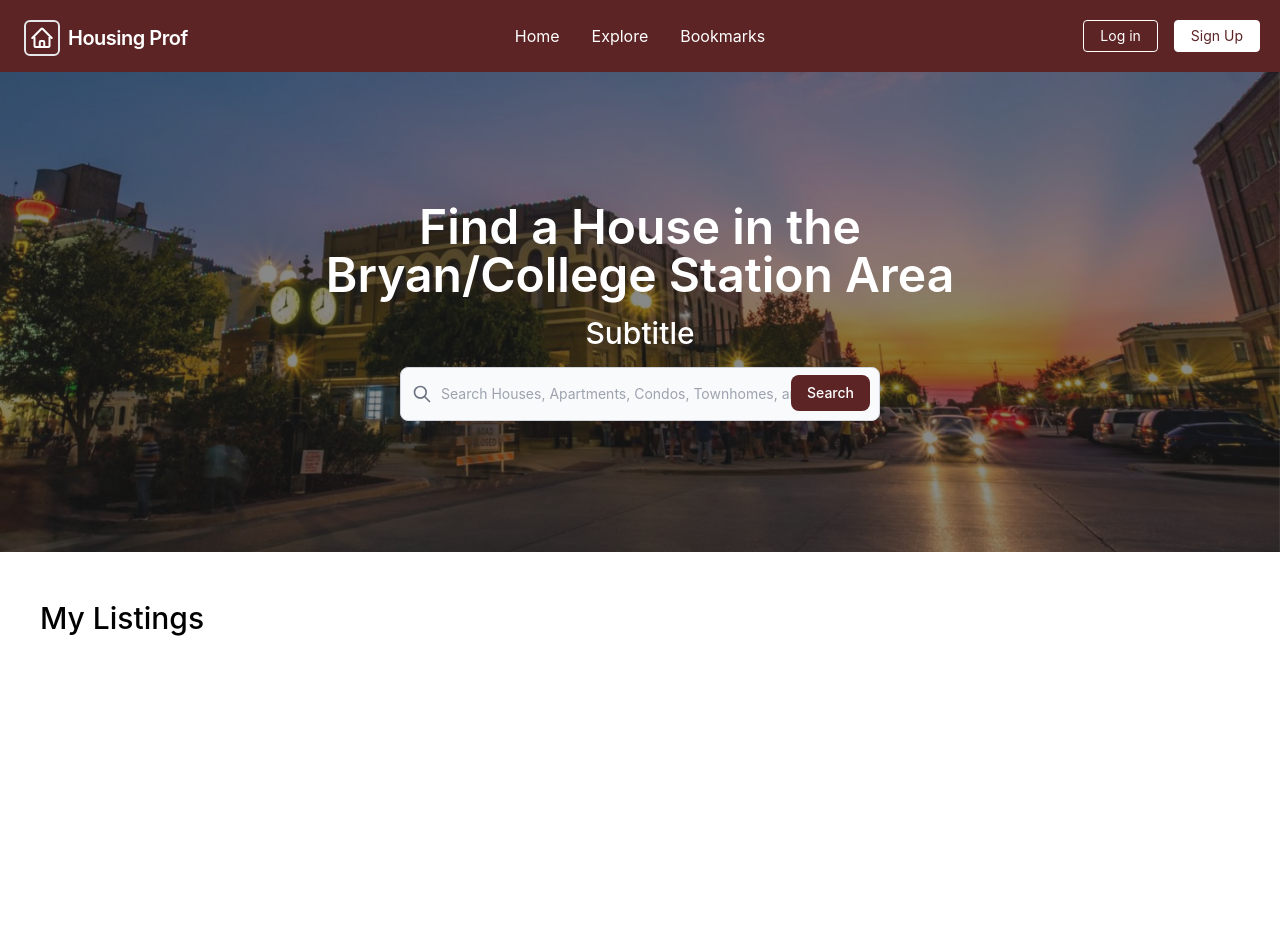
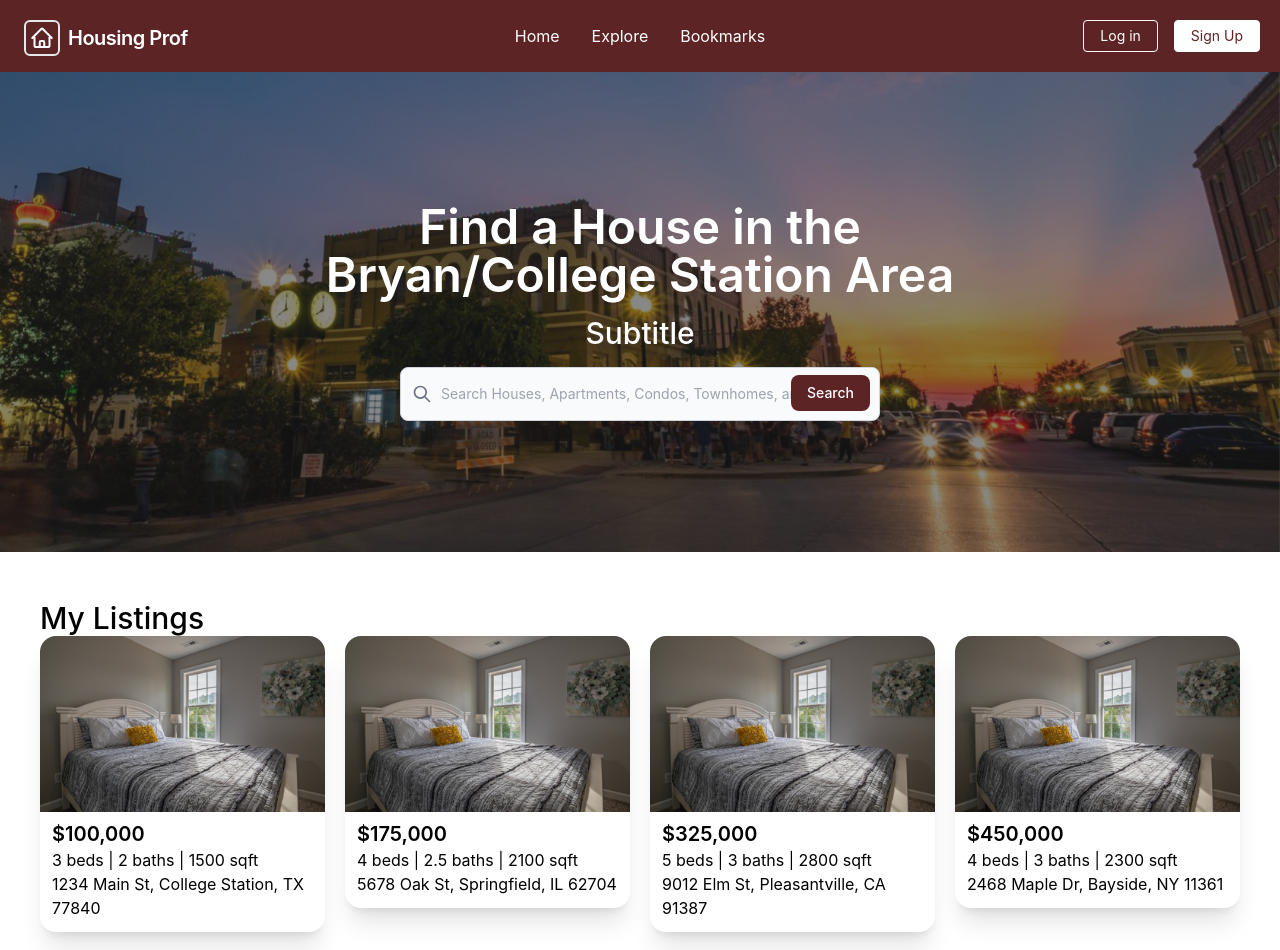
Before and after one commit to aggie-coding-club/housing-prof, a Next.js app in the folder front/: page / in a window 1280 px wide. Shown: the top 950 px of the page. Built offline with nearby package versions, Linux system fonts and the light colour scheme.

Commit message:
Started Footer

```diff
--- a/front/components/Collapse.js
+++ b/front/components/Collapse.js
@@ -78,8 +78,8 @@ const Collapse = ({ isOpen, children }) => {
 			aria-hidden={!isOpen}
 			style={inlineStyle}
 			className={`${
-				isOpen ? 'border' : 'border-white'
-			} flex-col px-2 py-0.5 shadow-lg rounded-md transition-all ease mt-2 text-black overflow-hidden duration-300`}
+				isOpen ? 'border shadow-lg' : 'border-white'
+			} flex-col px-2 py-2 rounded-md transition-all ease mt-2 text-black overflow-hidden duration-300`}
 		>
 			{children}
 		</div>
--- /dev/null
+++ b/front/components/Footer.js
@@ -0,0 +1,59 @@
+const Footer = () => {
+	return (
+		<>
+			<nav
+				className={`flex items-center justify-between flex-wrap bg-maroon-700 text-white p-6 lg:pb-6`}
+			>
+				<div className="flex items-center flex-shrink-0 text-white hover:text-gray-300 hover:border-gray-300 mr-6 cursor-pointer top-5 absolute">
+					<div className="w-9 h-9 mr-2 border-2 border-inherit rounded-md flex justify-center items-center transition"></div>
+					<span className="font-semibold text-xl tracking-tight transition">
+						Housing Prof
+					</span>
+				</div>
+				<div className="block lg:hidden ml-auto">
+					<button className="flex items-center px-3 py-2 border rounded text-inherit border-inherit hover:text-gray-300 hover:border-gray-300 transition">
+						<svg
+							className="fill-current h-3 w-3"
+							viewBox="0 0 20 20"
+							xmlns="http://www.w3.org/2000/svg"
+						>
+							<title>Menu</title>
+							<path d="M0 3h20v2H0V3zm0 6h20v2H0V9zm0 6h20v2H0v-2z" />
+						</svg>
+					</button>
+				</div>
+				<div
+					className={`w-full block flex-grow lg:flex lg:items-center lg:justify-center lg:w-auto`}
+				>
+					<div className="text-md lg:flex lg:items-center lg:justify-center">
+						<a className="block mt-4 lg:inline-block lg:mt-0 text-inherit cursor-pointer hover:text-gray-300 mr-8 transition">
+							Home
+						</a>
+						<a className="block mt-4 lg:inline-block lg:mt-0 text-inherit cursor-pointer hover:text-gray-300 mr-8 transition">
+							Explore
+						</a>
+						<a className="block mt-4 lg:inline-block lg:mt-0 text-inherit cursor-pointer hover:text-gray-300 transition">
+							Bookmarks
+						</a>
+						<div className="absolute left-5 lg:right-5 lg:left-auto">
+							<a
+								href="#"
+								className="inline-block text-sm px-4 py-2 leading-none border rounded text-white border-white hover:border-transparent hover:text-maroon-700 hover:bg-white mt-4 mr-4 lg:mt-0 transition"
+							>
+								Log in
+							</a>
+							<a
+								href="#"
+								className="inline-block text-sm px-4 py-2 leading-none border rounded text-maroon-700 border-white bg-white hover:bg-gray-300 mt-4 lg:mt-0 transition"
+							>
+								Sign Up
+							</a>
+						</div>
+					</div>
+				</div>
+			</nav>
+		</>
+	);
+};
+
+export default Footer;
--- a/front/pages/_app.js
+++ b/front/pages/_app.js
@@ -1,7 +1,7 @@
 import '@/styles/globals.css';
 import { ThemeProvider } from 'next-themes';
 import NavBar from '../components/NavBar';
-import ThemeToggle from '../components/ThemeToggle';
+import Footer from '../components/Footer';
 
 export default function App({ Component, pageProps }) {
 	return (
@@ -9,7 +9,6 @@ export default function App({ Component, pageProps }) {
 			<ThemeProvider>
 				<NavBar />
 				<Component {...pageProps} />
-				<ThemeToggle />
 			</ThemeProvider>
 		</>
 	);
--- a/front/pages/index.js
+++ b/front/pages/index.js
@@ -1,6 +1,7 @@
 // Home Page
 import SearchBar from '../components/SearchBar';
 import { Parallax } from 'react-parallax';
+import { listings } from '@/exampleHomes';
 
 const Home = () => {
 	const categories = ['Houses', 'Condos', 'Apartment', 'Land', 'Commercial'];
@@ -27,6 +28,30 @@ const Home = () => {
 			</Parallax>
 			<div className="flex flex-col w-full h-96 pt-12 px-10">
 				<h1 className="text-3xl font-medium">My Listings</h1>
+				<div className="grid grid-flow-cols grid-cols-1 lg:grid-cols-3 xl:grid-cols-4 2xl:grid-cols-5 gap-5">
+					{listings.map((listing) => (
+						<a href="/ssfas">
+							<div className="card card-compact w-full bg-base-100 shadow-xl cursor-pointer gap-0">
+								<figure className="h-44">
+									<img
+										src={listing.images[0].url}
+										alt={listing.images[0].alt}
+									/>
+								</figure>
+								<div className="flex flex-col px-3 py-2 pb-3">
+									<h2 className="font-semibold text-xl line">
+										${listing.price.toLocaleString()}
+									</h2>
+									<p>{`${listing.bedrooms} beds | ${listing.bathrooms} baths | ${listing.sqft} sqft`}</p>
+									<p>
+										{listing.address.replace('.', '')}, {listing.city},{' '}
+										{listing.state} {listing.zip}
+									</p>
+								</div>
+							</div>
+						</a>
+					))}
+				</div>
 			</div>
 		</div>
 	);
```
